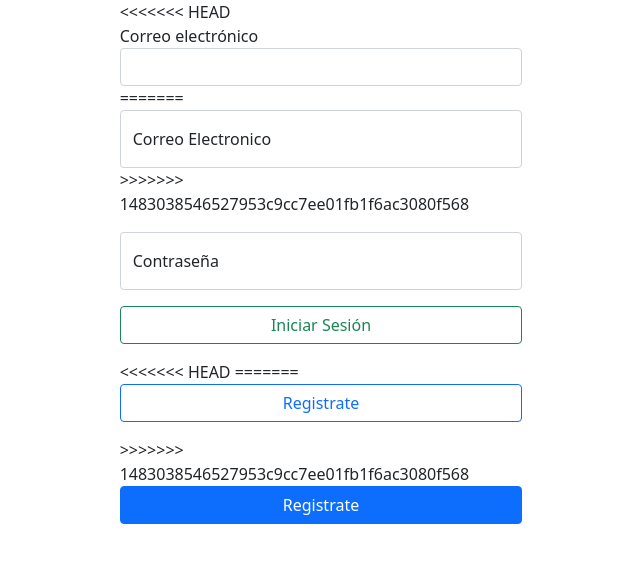
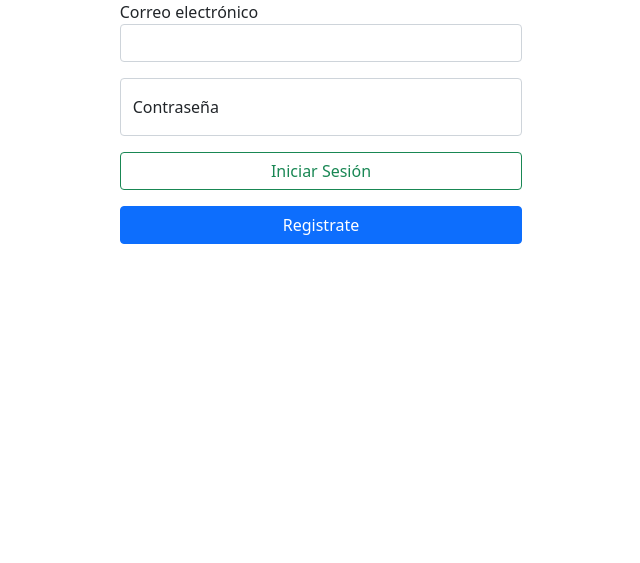
Before and after one commit to SeleneGRdz/Proyecto---Almacenes, a Flask app: page / in a window 1280 px wide. Shown: the top 563 px of the page, without its empty margins (319-959 px from the left). Run offline with Flask 2, Linux system fonts and the light colour scheme.

Commit message:
Proyecto 2. registro, inicio de sesion (DB)

```diff
--- a/templates/home.html
+++ b/templates/home.html
@@ -11,15 +11,9 @@
 <body>
     <div  class="col-4 offset-md-4 container">
         <form method="POST" action="/ing-procesa">
-<<<<<<< HEAD
             <div class="mb-3">
                 <label>Correo electrónico</label> <br>
                 <input type="text" name="correo" id="correo" class="form-control">
-=======
-            <div class="form-floating mb-3">
-                <input type="text" name="correoElectronico" id="correoElectronico" class="form-control" placeholder="correoElectronico" required>
-                <label for="correoElectronico">Correo Electronico</label>
->>>>>>> 1483038546527953c9cc7ee01fb1f6ac3080f568
             </div>
             <div class="form-floating mb-3">
                 <input type="text" name="contrasena" id="contrasena" class="form-control" placeholder="contrasena" required>
@@ -28,12 +22,6 @@
             <div class="mb-3 d-grid gap-2">
                 <input type="submit" class="btn btn-outline-success" value="Iniciar Sesión">
             </div>
-<<<<<<< HEAD
-=======
-            <div class="mb-3 d-grid gap-2">
-                <a href="/registro/" class="btn btn-outline-primary"> Registrate </a>
-            </div>
->>>>>>> 1483038546527953c9cc7ee01fb1f6ac3080f568
         </form>
         <div class="mb-3 d-grid gap-2">
             <a href="/registro/" class="btn btn-primary"> Registrate </a>
```
Also changed, not shown: templates/inicio.html (+0 -14 lines).
